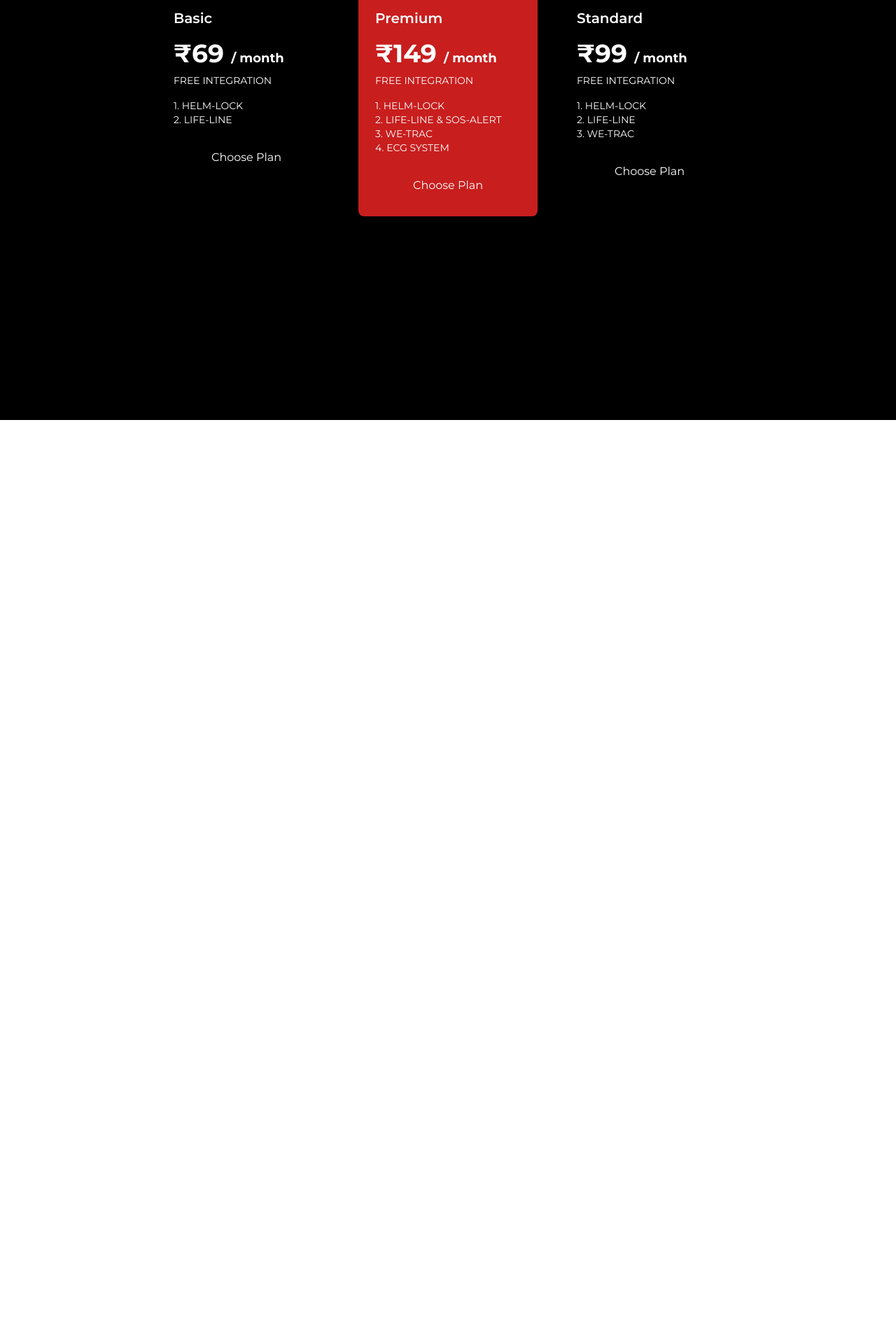
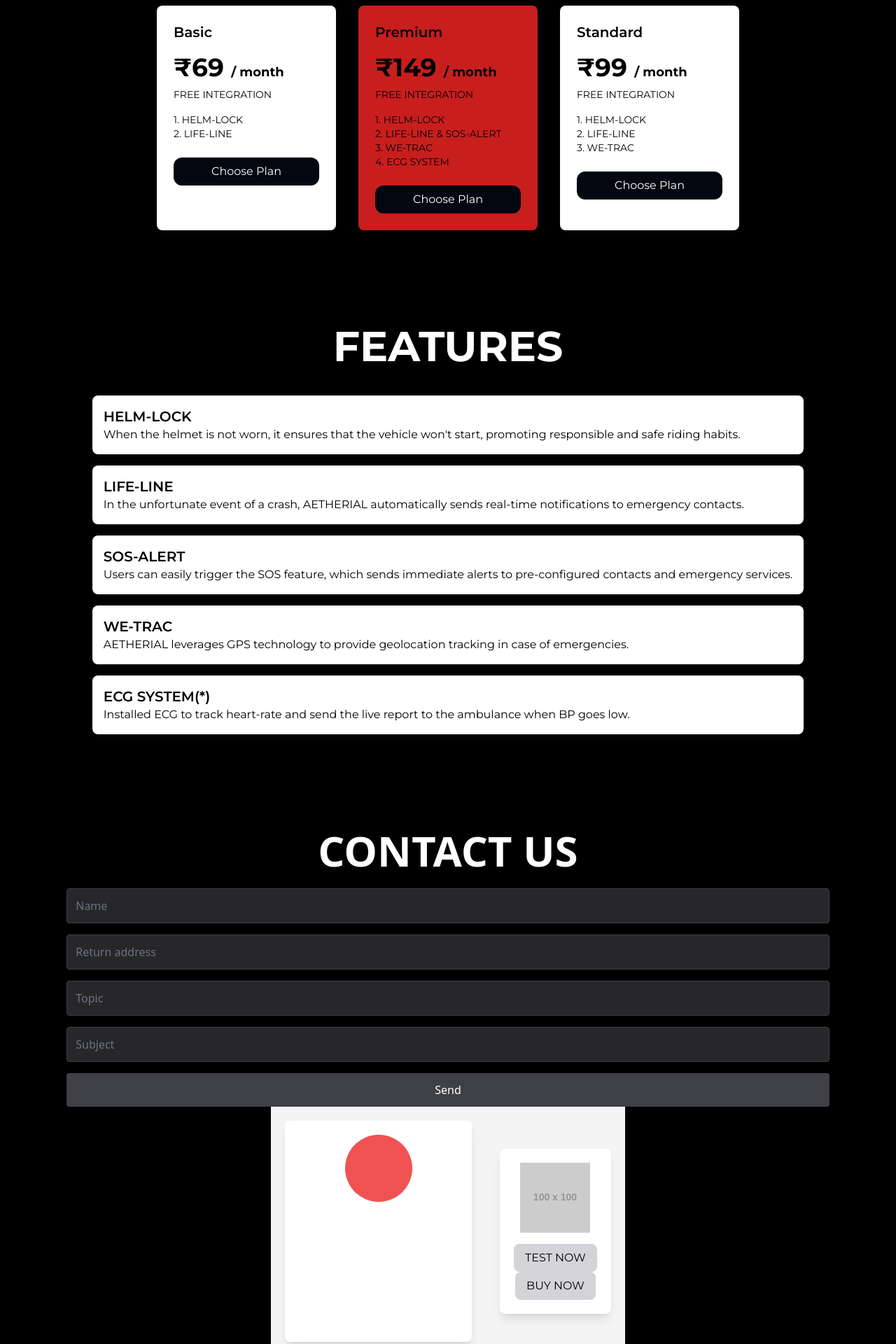
Before and after one commit to Krishnas-world/Aetherial-MERN, a React (Vite) app in the folder client/: page /projects in a window 1280 px wide. Shown: the part 260-2180 px from the top of the page at 70% size. Before the commit the page ends 860 px from the top, so only its background shows below. Built offline with nearby package versions, Linux system fonts and the light colour scheme.

Commit message:
added cont us,and other components

```diff
--- /dev/null
+++ b/client/src/components/ContactUs.jsx
@@ -0,0 +1,26 @@
+
+import React from 'react';
+
+const inputClasses = 'w-full bg-zinc-800 text-white border border-zinc-700 p-3 rounded focus:outline-none focus:border-zinc-500';
+const buttonClasses = 'w-full bg-zinc-700 hover:bg-zinc-600 p-3 rounded text-white';
+
+const ContactForm = () => {
+    return (
+        <div className="bg-black-900 text-white font-sans w-full">
+            <div className="w-fit mx-auto">
+                <h1 className="text-6xl font-bold text-center mb-6">CONTACT US</h1>
+                <form action="#" method="POST">
+                    <div className="space-y-4">
+                        <input type="text" name="name" placeholder="Name " required className={inputClasses} />
+                        <input type="email" name="email" placeholder="Return address " required className={inputClasses} />
+                        <input type="text" name="topic" placeholder="Topic " required className={inputClasses} />
+                        <input type="text" name="subject" placeholder="Subject " required className={inputClasses} />
+                        <button type="submit" className={buttonClasses}>Send</button>
+                    </div>
+                </form>
+            </div>
+        </div>
+    );
+};
+
+export default ContactForm;
--- /dev/null
+++ b/client/src/components/Dash.jsx
@@ -0,0 +1,38 @@
+import React from 'react';
+
+const sharedClasses = {
+  cardContainer: 'bg-white p-5 rounded-lg shadow-lg',
+  flexCenter: 'flex justify-center items-center',
+  flexColumnCenter: 'flex flex-col items-center',
+  button: 'bg-zinc-300 text-black px-4 py-2 rounded-lg',
+};
+
+const ProfileCard = () => {
+  return (
+    <div className={`${sharedClasses.flexCenter} space-x-10 p-5 bg-zinc-100`}>
+      <div className={sharedClasses.cardContainer}>
+        <div className={sharedClasses.flexColumnCenter}>
+          <div className="w-24 h-24 bg-red-500 rounded-full mb-4"></div>
+          <div className="text-left space-y-1 color-black">
+            <p><strong>NAME:</strong> abcdefg@gmail.com</p>
+            <p><strong>AETHERIAL ID:</strong></p>
+            <p><strong>MOBILE NO.:</strong></p>
+            <p><strong>BLOOD GROUP:</strong></p>
+            <p><strong>ALTERNATE MOB NO.:</strong></p>
+            <p><strong>ADDRESS:</strong></p>
+          </div>
+        </div>
+      </div>
+
+      <div className={sharedClasses.cardContainer}>
+        <div className={sharedClasses.flexColumnCenter}>
+          <img src="https://placehold.co/100x100" alt="Logo" className="mb-4" />
+          <button className={sharedClasses.button}>TEST NOW</button>
+          <button className={sharedClasses.button}>BUY NOW</button>
+        </div>
+      </div>
+    </div>
+  );
+};
+
+export default ProfileCard;
--- /dev/null
+++ b/client/src/components/Features.jsx
@@ -0,0 +1,49 @@
+
+import React from 'react';
+
+const featureClasses = "bg-white text-black p-4 rounded-lg";
+const titleClasses = "text-xl font-semibold hover:text-red-500";
+const containerClasses = "bg-black text-white p-10";
+const headingClasses = "text-6xl font-bold text-center mb-10";
+const spaceClasses = "space-y-4";
+
+const Feature = ({ title, description }) => {
+    return (
+        <div className={featureClasses}>
+            <h2 className={titleClasses}>{title}</h2>
+            <p>{description}</p>
+        </div>
+    );
+};
+
+const Features = () => {
+    return (
+        <div className={containerClasses}>
+            <h1 className={headingClasses}>FEATURES</h1>
+            <div className={spaceClasses}>
+                <Feature
+                    title="HELM-LOCK"
+                    description="When the helmet is not worn, it ensures that the vehicle won't start, promoting responsible and safe riding habits."
+                />
+                <Feature
+                    title="LIFE-LINE"
+                    description="In the unfortunate event of a crash, AETHERIAL automatically sends real-time notifications to emergency contacts."
+                />
+                <Feature
+                    title="SOS-ALERT"
+                    description="Users can easily trigger the SOS feature, which sends immediate alerts to pre-configured contacts and emergency services."
+                />
+                <Feature
+                    title="WE-TRAC"
+                    description="AETHERIAL leverages GPS technology to provide geolocation tracking in case of emergencies."
+                />
+                <Feature
+                    title="ECG SYSTEM(*)"
+                    description="Installed ECG to track heart-rate and send the live report to the ambulance when BP goes low."
+                />
+            </div>
+        </div>
+    );
+};
+
+export default Features;
--- a/client/src/pages/About.jsx
+++ b/client/src/pages/About.jsx
@@ -29,7 +29,7 @@
           <div className="team-item">
             <img
               src="/Anirudh-min.jpeg"
-              className="team-img rounded-full h-64 w-64 align-content-center"
+              className="team-img rounded-full h-64 w-64 flex"
               alt="picture"
             />
             <br />
--- a/client/src/pages/Projects.jsx
+++ b/client/src/pages/Projects.jsx
@@ -1,6 +1,8 @@
 
 import React from 'react';
-
+import FeatureCard from '../components/Features';
+import ContactForm from '../components/ContactUs';
+import ProfileCard from '../components/Dash';
 const sharedClasses = {
   cardContainer: 'flex gap-8',
   card: 'p-6 rounded-lg w-64',
@@ -10,15 +12,15 @@
 const PricingCard = ({ bgColor, title, price, features }) => {
   return (
     <div className={`bg-${bgColor} ${sharedClasses.card}`}>
-      <h2 className="text-xl font-semibold mb-4">{title}</h2>
-      <p className="text-4xl font-bold mb-2">{price} <span className="text-lg">/ month</span></p>
-      <p className="text-sm mb-4">FREE INTEGRATION</p>
-      <ul className="text-sm mb-6">
+      <h2 className="text-xl text-black font-semibold mb-4">{title}</h2>
+      <p className="text-4xl text-black font-bold mb-2">{price} <span className="text-lg">/ month</span></p>
+      <p className="text-sm mb-4 text-black">FREE INTEGRATION</p>
+      <ul className="text-sm mb-6 text-black">
         {features.map((feature, index) => (
           <li key={index}>{feature}</li>
         ))}
       </ul>
-      <button className={`bg-${bgColor} text-white ${sharedClasses.button}`}>Choose Plan</button>
+      <button className={` bg-gray-950 rounded-xl text-white ${sharedClasses.button}`}>Choose Plan</button>
     </div>
   );
 };
@@ -26,11 +28,11 @@
 const PricingComponent = () => {
   return (
     <div className="bg-black text-white min-h-screen flex flex-col items-center py-12">
-      <h1 className="text-4xl font-bold mb-6">PRICING</h1>
+      <h1 className="text-6xl font-bold mb-6">PRICING</h1>
       <p className="text-lg mb-12">Please choose a plan below</p>
       <div className={sharedClasses.cardContainer}>
         <PricingCard
-          bgColor="zinc-800"
+          bgColor="white"
           title="Basic"
           price="₹69"
           features={["1. HELM-LOCK", "2. LIFE-LINE"]}
@@ -42,12 +44,16 @@
           features={["1. HELM-LOCK", "2. LIFE-LINE & SOS-ALERT", "3. WE-TRAC", "4. ECG SYSTEM"]}
         />
         <PricingCard
-          bgColor="zinc-800"
+          bgColor="white"
           title="Standard"
           price="₹99"
           features={["1. HELM-LOCK", "2. LIFE-LINE", "3. WE-TRAC"]}
         />
       </div>
+      <br/><br/><br/><br/>
+<FeatureCard/><br/><br/><br/><br/>
+<ContactForm/>
+<ProfileCard/>
     </div>
   );
 };
```
